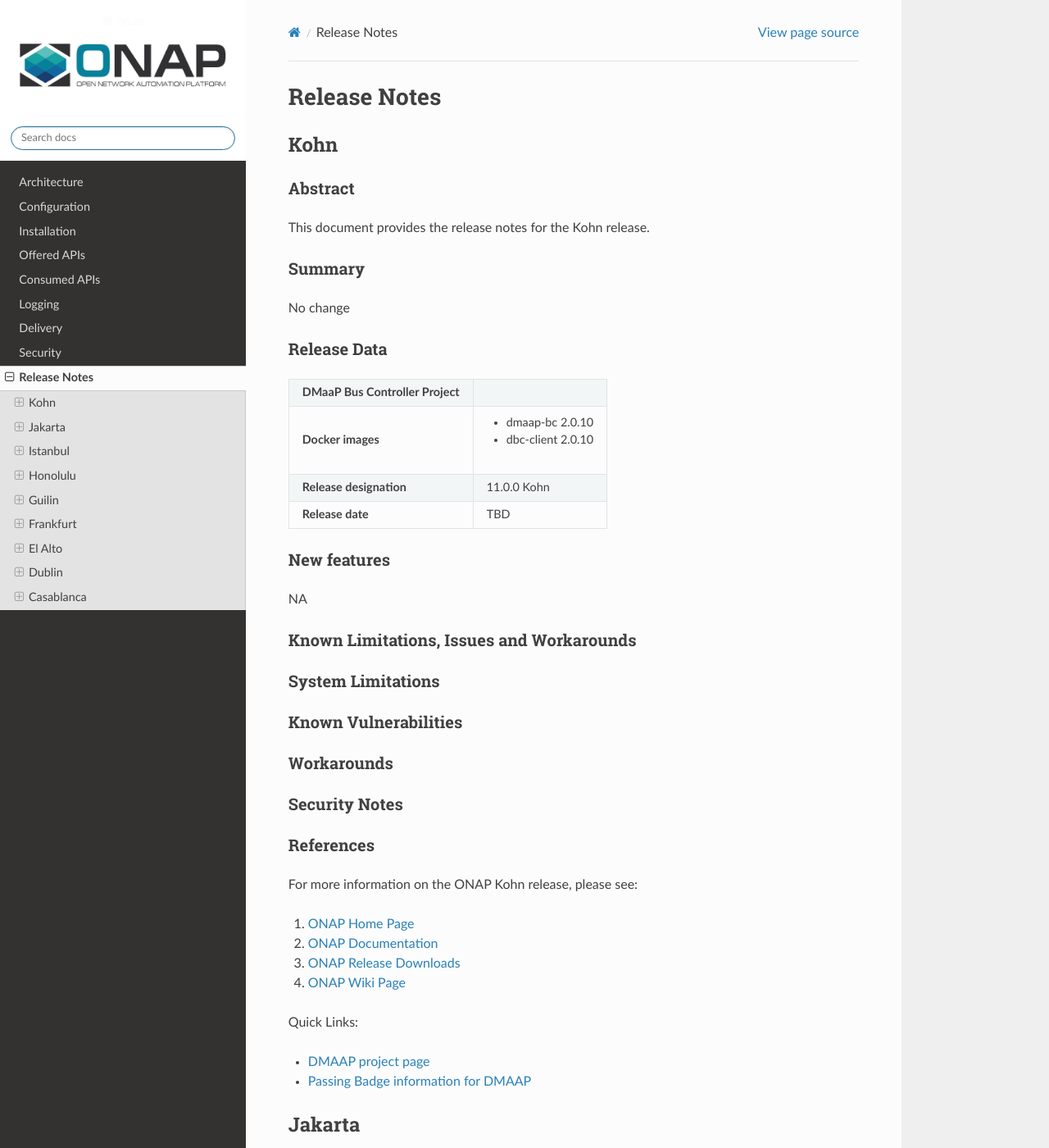
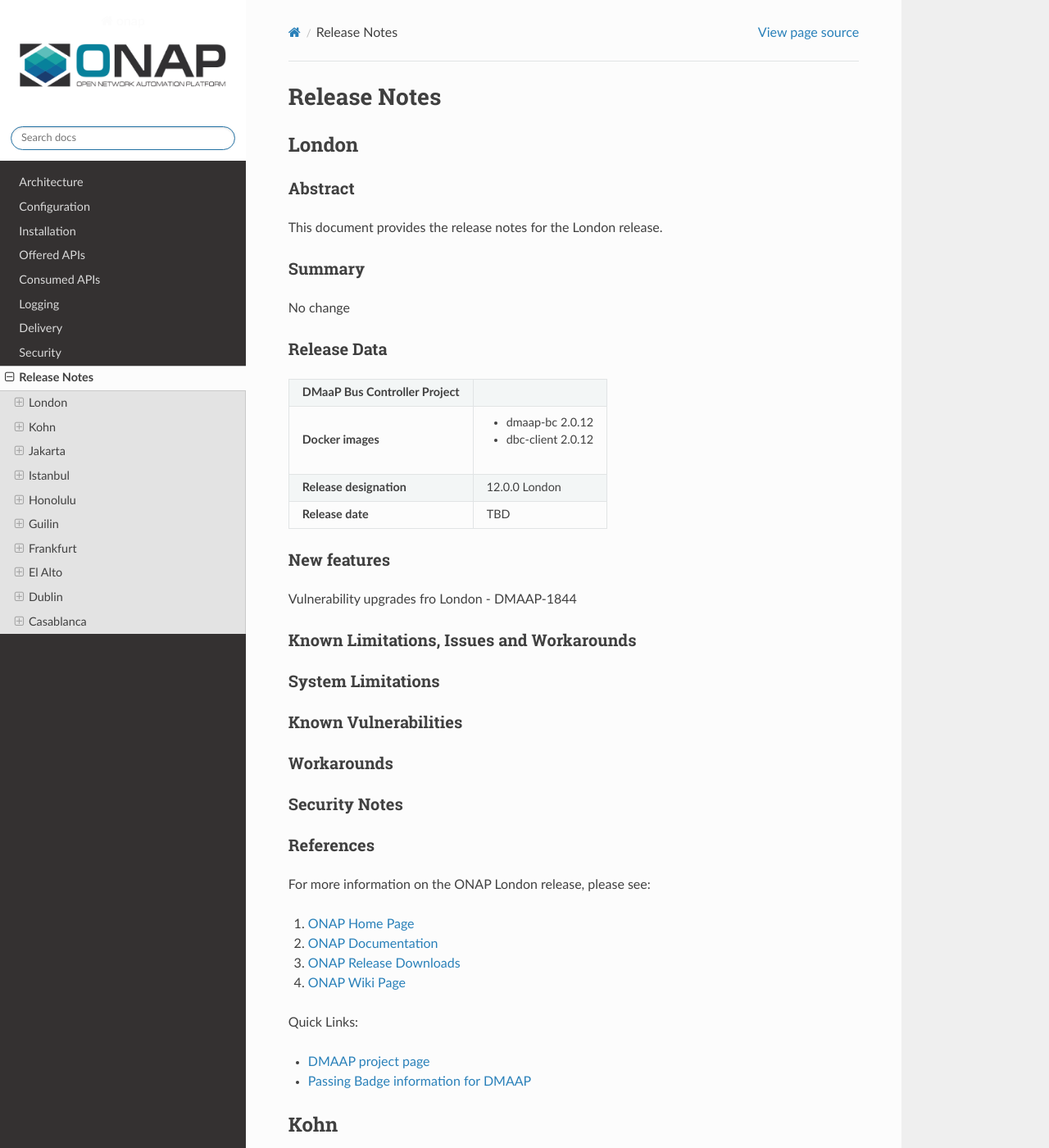
Before and after one commit to onap/dmaap-buscontroller, a Sphinx documentation site: the page built from docs/release-notes.rst, in a window 1280 px wide and 1400 px high. Shown: the whole window at 82% size. Built offline with Sphinx 7.4.7 and the Read the Docs theme 2.0.0, drawn with Linux system fonts in a browser that asks for light colours.

Commit message:
[DMAAP-BC] Update release notes London
Signed-off-by: efiacor <fiachra.corcoran@est.tech>
Change-Id: I1ac06ea6d5215fd031fbe44e6ff601a61802c66e
Issue-ID: DMAAP-1878

```diff
--- a/docs/release-notes.rst
+++ b/docs/release-notes.rst
@@ -15,6 +15,80 @@
 ..      * Except the date and the version number, all the other sections are optional but there must be at least
 ..      * one section describing the purpose of this new release.
 ..      * This note must be removed after content has been added.
+
+London
+======
+
+Abstract
+--------
+This document provides the release notes for the London release.
+
+Summary
+-------
+No change
+
+Release Data
+------------
++--------------------------------------+--------------------------------------+
+| **DMaaP Bus Controller Project**     |                                      |
+|                                      |                                      |
++--------------------------------------+--------------------------------------+
+| **Docker images**                    | - dmaap-bc 2.0.12                    |
+|                                      | - dbc-client 2.0.12                  |
++--------------------------------------+--------------------------------------+
+| **Release designation**              | 12.0.0 London                        |
+|                                      |                                      |
++--------------------------------------+--------------------------------------+
+| **Release date**                     | TBD                                  |
+|                                      |                                      |
++--------------------------------------+--------------------------------------+
+
+
+New features
+------------
+Vulnerability upgrades fro London - DMAAP-1844
+
+Known Limitations, Issues and Workarounds
+-----------------------------------------
+
+System Limitations
+------------------
+
+
+Known Vulnerabilities
+---------------------
+
+
+Workarounds
+-----------
+
+
+Security Notes
+--------------
+
+
+References
+----------
+
+For more information on the ONAP London release, please see:
+
+#. `ONAP Home Page`_
+#. `ONAP Documentation`_
+#. `ONAP Release Downloads`_
+#. `ONAP Wiki Page`_
+
+
+.. _`ONAP Home Page`: https://www.onap.org
+.. _`ONAP Wiki Page`: https://wiki.onap.org
+.. _`ONAP Documentation`: https://docs.onap.org
+.. _`ONAP Release Downloads`: https://git.onap.org
+
+
+Quick Links:
+
+- `DMAAP project page <https://wiki.onap.org/display/DW/DMaaP+Planning>`_
+- `Passing Badge information for DMAAP <https://bestpractices.coreinfrastructure.org/en/projects/2147>`_
+
 
 Kohn
 ====
@@ -39,7 +113,7 @@
 | **Release designation**              | 11.0.0 Kohn                          |
 |                                      |                                      |
 +--------------------------------------+--------------------------------------+
-| **Release date**                     | TBD                                  |
+| **Release date**                     | 2022-12-05                           |
 |                                      |                                      |
 +--------------------------------------+--------------------------------------+
 
--- a/pom.xml
+++ b/pom.xml
@@ -33,7 +33,7 @@
   </parent>
 
   <properties>
-    <revision>2.0.12-SNAPSHOT</revision>
+    <revision>2.0.13-SNAPSHOT</revision>
     <multiproject.basedir>${basedir}</multiproject.basedir>
     <docker.maven.plugin.version>1.0.0</docker.maven.plugin.version>
     <project.build.sourceEncoding>UTF-8</project.build.sourceEncoding>
```
Also changed, not shown: 1 other file.
